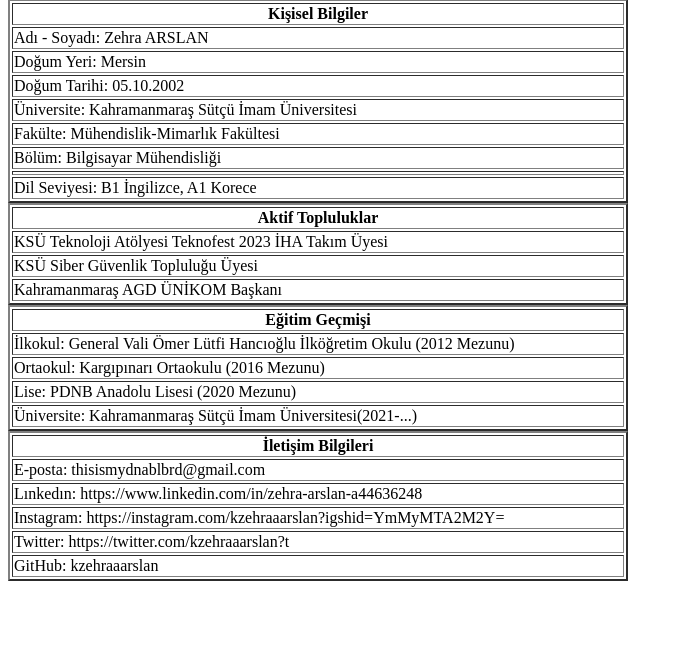
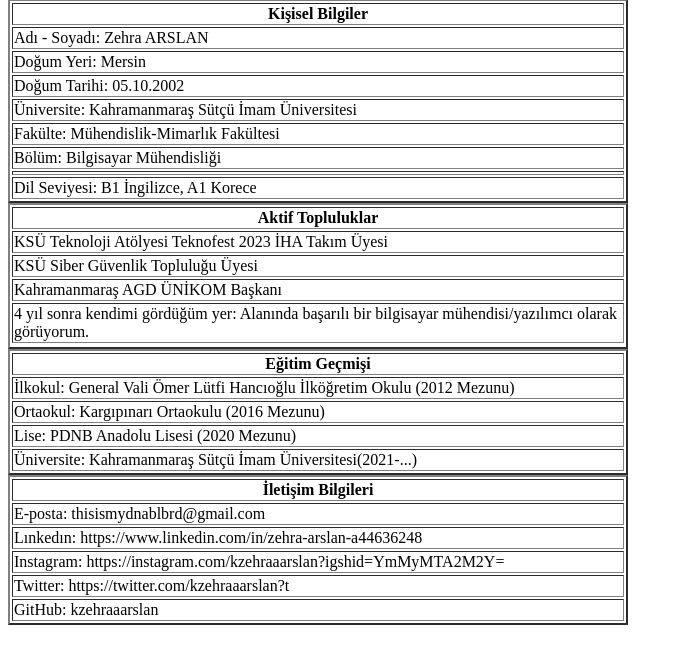
Before and after one commit to kzehraaarslan/kzehraaarslan.github.io, a plain HTML site: page index.html in a window 1280 px wide. Shown: the part 67-730 px from the top of the page, without its empty margins (0-683 px from the left). Drawn offline with Linux system fonts and the light colour scheme.

Commit message:
Update index.html

```diff
--- a/index.html
+++ b/index.html
@@ -61,6 +61,10 @@
             <td>Kahramanmaraş AGD ÜNİKOM Başkanı</td>
 
         </tr>
+          <tr>
+            <td>4 yıl sonra kendimi gördüğüm yer: Alanında başarılı bir bilgisayar mühendisi/yazılımcı olarak görüyorum.</td>
+             </tr>
+        <tr>
     </table>
     <table border="2" style="width: 620px;">
 
```
